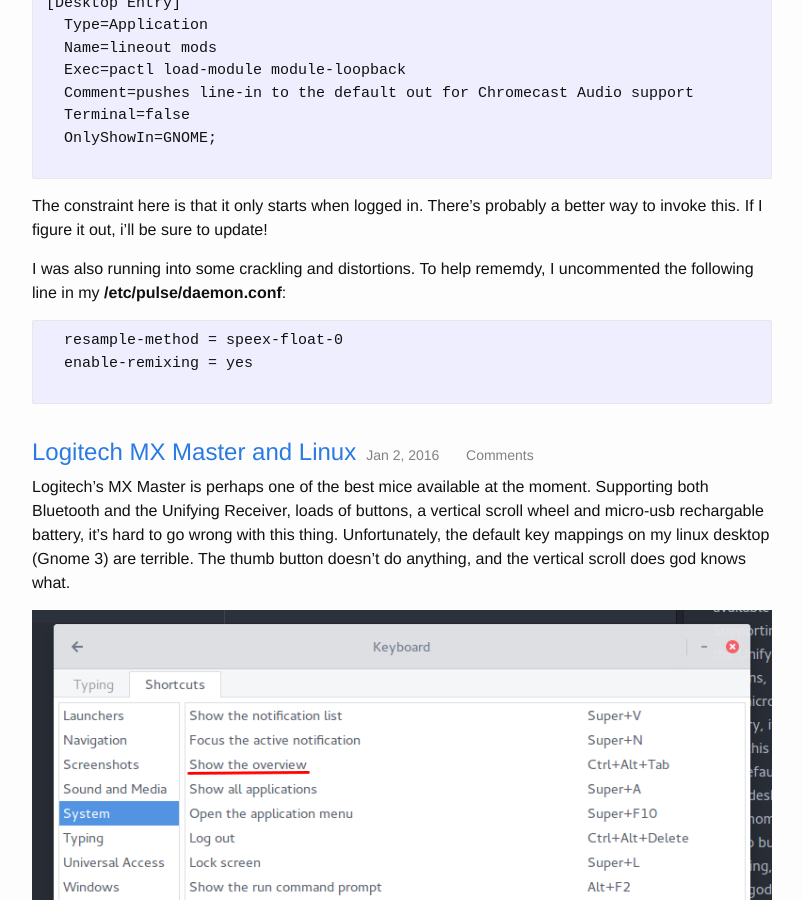
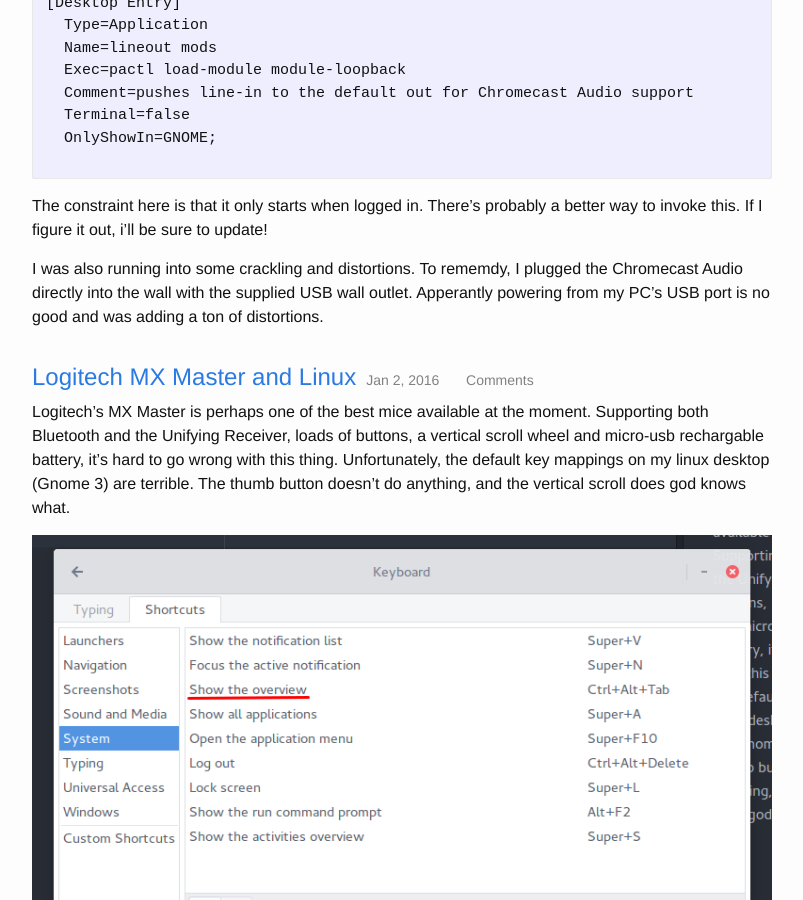
Before and after one commit to superterran/legacy-dotcom-provisioner, a Jekyll site: the page built from blog.html, in a window 1280 px wide and 900 px high, scrolled down 1688 px. Shown: the whole window, without its empty margins (238-1041 px from the left). Built offline with Jekyll 4.4.1, drawn with Linux system fonts in a browser that asks for light colours; comment, search, counter and statistics services are not loaded.

Commit message:
Update 2016-01-10-my-chromecast-audio-setup.markdown

````diff
--- a/_posts/2016-01-10-my-chromecast-audio-setup.markdown
+++ b/_posts/2016-01-10-my-chromecast-audio-setup.markdown
@@ -37,9 +37,4 @@
 
 The constraint here is that it only starts when logged in. There's probably a better way to invoke this. If I figure it out, i'll be sure to update!
 
-I was also running into some crackling and distortions. To help rememdy, I uncommented the following line in my **/etc/pulse/daemon.conf**:
-
-```
-  resample-method = speex-float-0
-  enable-remixing = yes
-```
+I was also running into some crackling and distortions. To rememdy, I plugged the Chromecast Audio directly into the wall with the supplied USB wall outlet. Apperantly powering from my PC's USB port is no good and was adding a ton of distortions.
````
